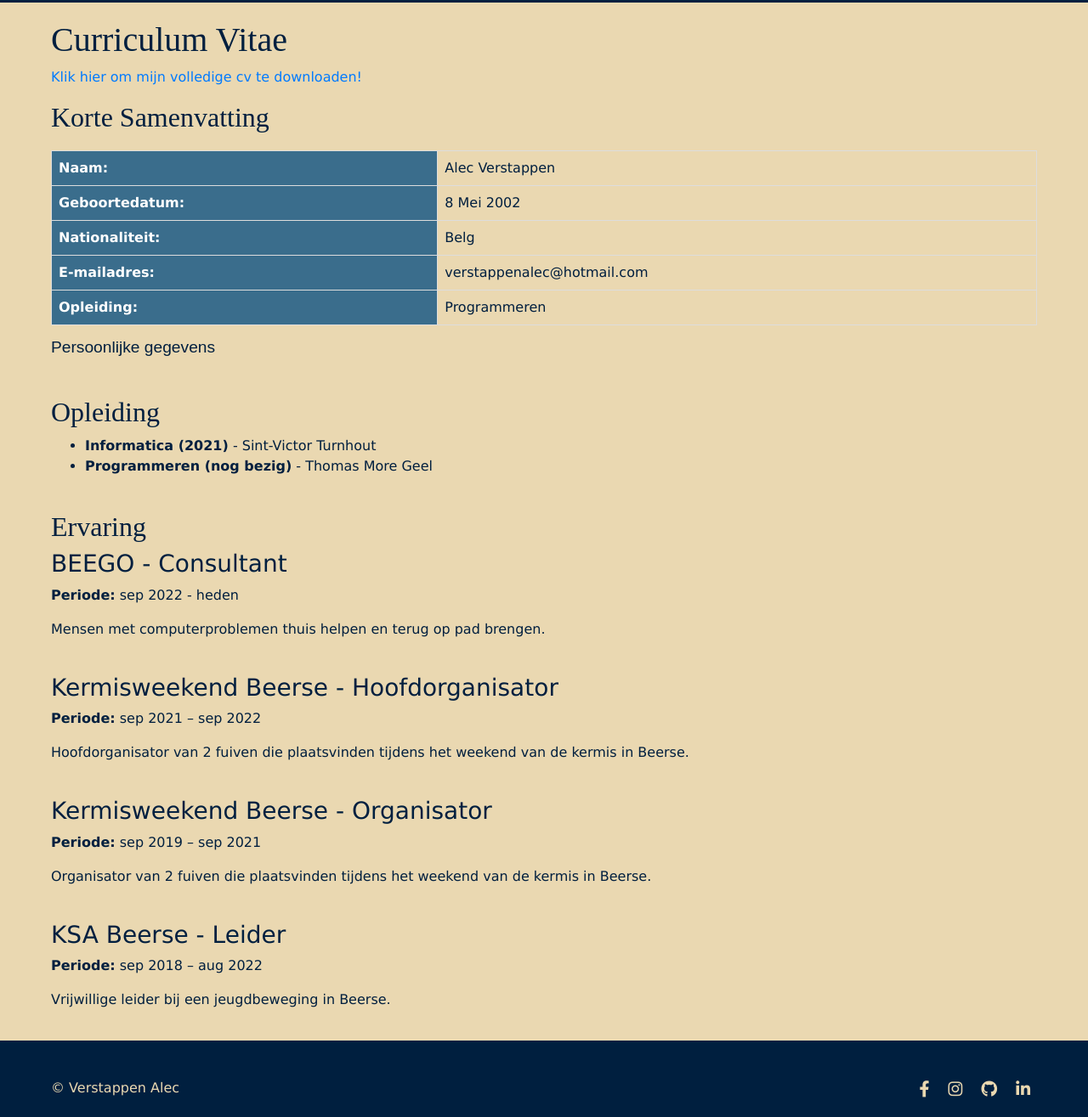
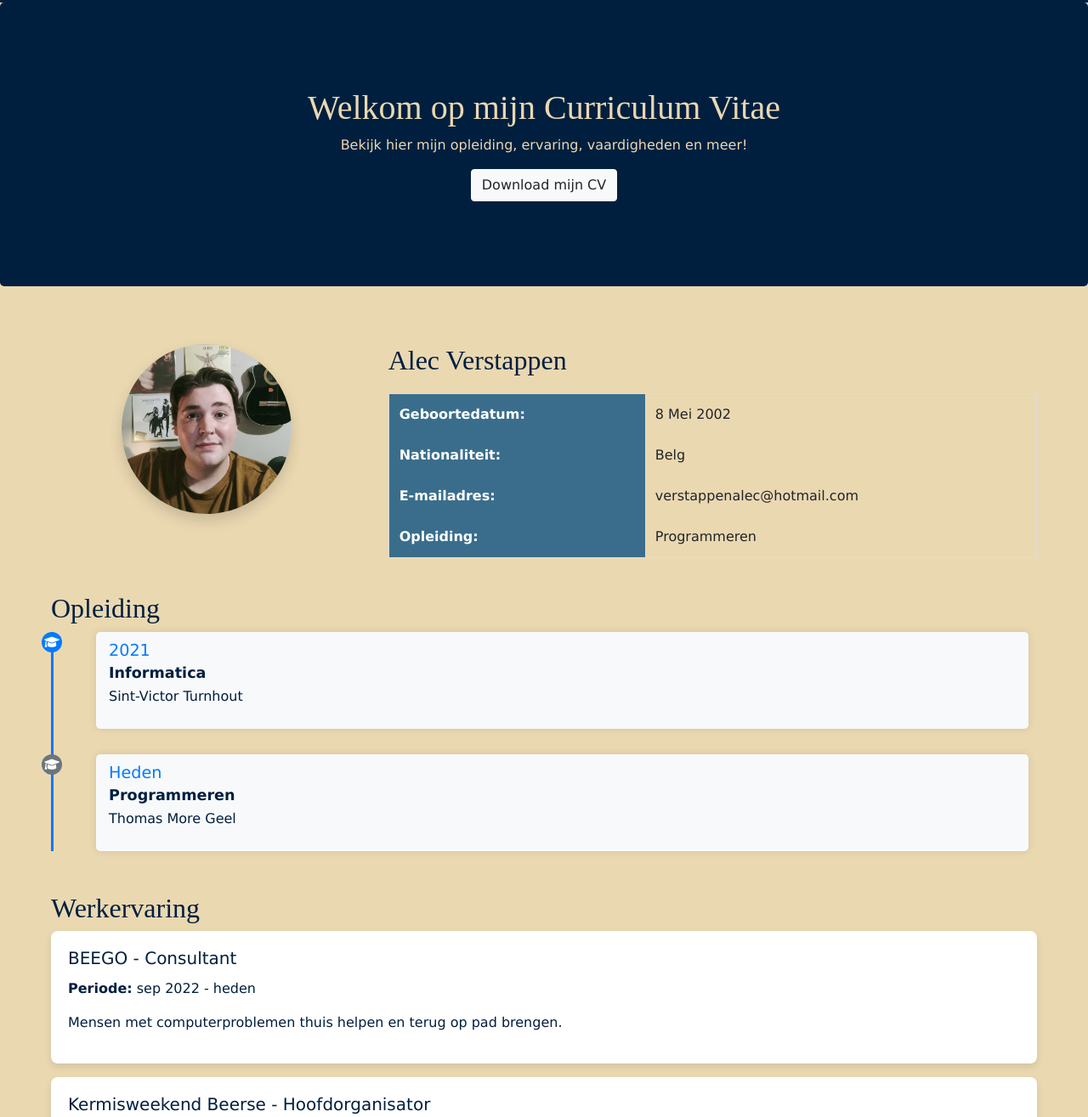
Before and after one commit to AlecVerstappen/PortfolioWebsites, a plain HTML site: page html/cv.html in a window 1280 px wide. Shown: the part 53-1368 px from the top of the page at 85% size. Drawn offline with nearby package versions, Linux system fonts and the light colour scheme; a web font is replaced by a local one.

Commit message:
cv aangepast

```diff
--- a/css/styles.css
+++ b/css/styles.css
@@ -228,7 +228,7 @@ caption {
 
 .jumbotron {
     color: var(--beige)!important;
-    background-color: var(--dark-blue);
+    background-color: var(--dark-blue) !important;
     text-align: center;
     padding: 100px 15px;
 }
@@ -255,3 +255,49 @@ caption {
     object-fit: cover;
     height: 200px;
 }
+
+
+.timeline {
+    position: relative;
+    margin-top: 0px;
+    padding: 0 10px;
+    border-left: 3px solid #007bff;
+}
+
+.timeline-item {
+    position: relative;
+    margin-bottom: 30px;
+    padding-left: 40px;
+}
+
+.timeline-item .timeline-icon {
+    position: absolute;
+    top: 0;
+    left: -24px;
+    width: 24px;
+    height: 24px;
+    border-radius: 50%;
+    display: flex;
+    align-items: center;
+    justify-content: center;
+    font-size: 14px;
+}
+
+.timeline-item .timeline-content {
+    padding: 10px 15px;
+    border-radius: 5px;
+    background-color: #f8f9fa;
+    box-shadow: 0 0 10px rgba(0, 0, 0, 0.1);
+}
+
+.timeline-item h4 {
+    margin-bottom: 5px;
+    font-size: 1.2em;
+    color: #007bff;
+}
+
+.timeline-item h5 {
+    margin-bottom: 5px;
+    font-size: 1.1em;
+    font-weight: bold;
+}
--- a/html/cv.html
+++ b/html/cv.html
@@ -6,11 +6,7 @@
     <title>Curriculum Vitae</title>
 
     <link rel="stylesheet" href="https://maxcdn.bootstrapcdn.com/bootstrap/4.5.2/css/bootstrap.min.css">
-    <script src="https://code.jquery.com/jquery-3.5.1.slim.min.js"></script>
-    <script src="https://cdn.jsdelivr.net/npm/bootstrap@4.5.2/dist/js/bootstrap.bundle.min.js"></script>
-
     <link rel="stylesheet" href="https://cdnjs.cloudflare.com/ajax/libs/font-awesome/6.0.0-beta3/css/all.min.css">
-
     <link rel="stylesheet" href="../css/styles.css">
 
     <!-- Favicons -->
@@ -25,6 +21,7 @@
 
 <body>
 
+    <!-- Navigatie -->
     <nav class="navbar navbar-expand-lg navbar-dark bg-dark">
         <a class="navbar-brand" href="index.html">Alec Verstappen</a>
         <button class="navbar-toggler" type="button" data-toggle="collapse" data-target="#navbarNav" aria-controls="navbarNav" aria-expanded="false" aria-label="Toggle navigation">
@@ -32,108 +29,144 @@
         </button>
         <div class="collapse navbar-collapse" id="navbarNav">
             <ul class="navbar-nav ml-auto">
-                <li class="nav-item">
-                    <a class="nav-link" href="index.html">Home</a>
-                </li>
-                <li class="nav-item">
-                    <a class="nav-link" href="cv.html">CV</a>
-                </li>
-                <li class="nav-item">
-                    <a class="nav-link" href="ervaring.html">Ervaring</a>
-                </li>
-                <li class="nav-item">
-                    <a class="nav-link" href="hobby.html">Hobby's en Intresses</a>
-                </li>
-                <li class="nav-item">
-                    <a class="nav-link" href="contact.html">Contact</a>
-                </li>
+                <li class="nav-item"><a class="nav-link" href="index.html">Home</a></li>
+                <li class="nav-item"><a class="nav-link" href="cv.html">CV</a></li>
+                <li class="nav-item"><a class="nav-link" href="ervaring.html">Ervaring</a></li>
+                <li class="nav-item"><a class="nav-link" href="hobby.html">Hobby's en Intresses</a></li>
+                <li class="nav-item"><a class="nav-link" href="contact.html">Contact</a></li>
             </ul>
         </div>
     </nav>
 
-    <div class="container">
-        <h1>Curriculum Vitae</h1>
-        <p> <a href="../assets/CV Alec Verstappen.pdf">Klik hier om mijn volledige cv te downloaden!</a></p>
+    <!-- Jumbotron/Introductie -->
+    <div class="jumbotron text-center bg-info text-white">
+        <h1>Welkom op mijn Curriculum Vitae</h1>
+        <p>Bekijk hier mijn opleiding, ervaring, vaardigheden en meer!</p>
+        <a href="../assets/CV Alec Verstappen.pdf" class="btn btn-light">Download mijn CV</a>
+    </div>
 
-        <section id="persoonlijke-gegevens">
-            <h2>Korte Samenvatting</h2>
-            <table>
-                <caption>Persoonlijke gegevens</caption>
+    <div class="container my-5">
+
+        <!-- Persoonlijke Informatie en Foto -->
+        <div class="row mb-4">
+            <div class="col-md-4 text-center">
+                <img src="../img/AlecVerstappen.jpg" alt="Alec Verstappen" class="img-fluid rounded-circle shadow" style="max-width: 200px;">
+            </div>
+            <div class="col-md-8">
+                <h2>Alec Verstappen</h2>
+                <table class="table table-borderless">
                     <tbody>
-                    <tr>
-                        <th>Naam:</th>
-                        <td>Alec Verstappen</td>
-                    </tr>
-                    <tr>
-                        <th>Geboortedatum:</th>
-                        <td>8 Mei 2002</td>
-                    </tr>
-                    <tr>
-                        <th>Nationaliteit:</th>
-                        <td>Belg</td>
-                    </tr>
-                    <tr>
-                        <th>E-mailadres:</th>
-                        <td>verstappenalec@hotmail.com</td>
-                    </tr>
-                    <tr>
-                        <th>Opleiding:</th>
-                        <td>Programmeren</td>
-                    </tr>
-
+                        <tr><th>Geboortedatum:</th><td>8 Mei 2002</td></tr>
+                        <tr><th>Nationaliteit:</th><td>Belg</td></tr>
+                        <tr><th>E-mailadres:</th><td>verstappenalec@hotmail.com</td></tr>
+                        <tr><th>Opleiding:</th><td>Programmeren</td></tr>
                     </tbody>
                 </table>
+            </div>
+        </div>
+
+        <!-- Opleiding Sectie -->
+        <section id="opleiding" class="mb-5">
+            <h2>Opleiding</h2>
+            <div class="timeline">
+                <!-- Eerste item in de tijdlijn -->
+                <div class="timeline-item">
+                    <div class="timeline-icon bg-primary text-white">
+                        <i class="fas fa-graduation-cap"></i>
+                    </div>
+                    <div class="timeline-content">
+                        <h4>2021</h4>
+                        <h5>Informatica</h5>
+                        <p>Sint-Victor Turnhout</p>
+                    </div>
+                </div>
+
+                <!-- Tweede item in de tijdlijn -->
+                <div class="timeline-item">
+                    <div class="timeline-icon bg-secondary text-white">
+                        <i class="fas fa-graduation-cap"></i>
+                    </div>
+                    <div class="timeline-content">
+                        <h4>Heden</h4>
+                        <h5>Programmeren</h5>
+                        <p>Thomas More Geel</p>
+                    </div>
+                </div>
+            </div>
         </section>
 
-        <!-- Opleiding sectie -->
-        <section id="opleiding">
-            <h2>Opleiding</h2>
-            <ul>
-                <li><strong>Informatica (2021)</strong> - Sint-Victor Turnhout</li>
-                <li><strong>Programmeren (nog bezig)</strong> - Thomas More Geel</li>
+
+        <!-- Werkervaring Sectie -->
+        <section id="ervaring" class="mb-4">
+            <h2>Werkervaring</h2>
+            <div class="card mb-3">
+                <div class="card-body">
+                    <h5 class="card-title">BEEGO - Consultant</h5>
+                    <p class="card-text"><strong>Periode:</strong> sep 2022 - heden</p>
+                    <p>Mensen met computerproblemen thuis helpen en terug op pad brengen.</p>
+                </div>
+            </div>
+            <div class="card mb-3">
+                <div class="card-body">
+                    <h5 class="card-title">Kermisweekend Beerse - Hoofdorganisator</h5>
+                    <p class="card-text"><strong>Periode:</strong> sep 2021 – sep 2022</p>
+                    <p>Hoofdorganisator van 2 fuiven tijdens het kermisweekend in Beerse.</p>
+                </div>
+            </div>
+            <!-- Voeg meer werkervaring toe indien gewenst -->
+        </section>
+
+        <!-- Talenkennis Sectie -->
+        <section id="talen" class="mb-4">
+            <h2>Talenkennis</h2>
+            <ul class="list-group">
+                <li class="list-group-item">Nederlands - Moedertaal</li>
+                <li class="list-group-item">Engels - Gevorderd</li>
+                <li class="list-group-item">Frans - Basis</li>
             </ul>
         </section>
 
-        <br>
-
-        <section id="Evaring">
-
-            <h2>Ervaring</h2>
-
-            <div class="work-experience">
-                <h3>BEEGO - Consultant</h3>
-                <p><strong>Periode:</strong> sep 2022 - heden</p>
-                <p>Mensen met computerproblemen thuis helpen en terug op pad brengen.</p>
+        <!-- Skills Carousel Sectie -->
+        <section id="skills" class="mb-4">
+            <h2>Vaardigheden</h2>
+            <div id="skillsCarousel" class="carousel slide" data-ride="carousel">
+                <div class="carousel-inner">
+                    <div class="carousel-item active">
+                        <div class="d-flex justify-content-around">
+                            <img src="../img/skills/html.png" class="img-fluid" alt="HTML" style="max-height: 100px;">
+                            <img src="../img/skills/css.png" class="img-fluid" alt="CSS" style="max-height: 100px;">
+                            <img src="../img/skills/sql.png" class="img-fluid" alt="SQL" style="max-height: 100px;">
                         </div>
-
-            <br>
-
-            <div class="work-experience">
-                <h3>Kermisweekend Beerse - Hoofdorganisator</h3>
-                <p><strong>Periode:</strong> sep 2021 – sep 2022</p>
-                <p>Hoofdorganisator van 2 fuiven die plaatsvinden tijdens het weekend van de kermis in Beerse.</p>
                     </div>
-
-            <br>
-
-            <div class="work-experience">
-                <h3>Kermisweekend Beerse - Organisator</h3>
-                <p><strong>Periode:</strong> sep 2019 – sep 2021</p>
-                <p>Organisator van 2 fuiven die plaatsvinden tijdens het weekend van de kermis in Beerse.</p>
+                    <div class="carousel-item">
+                        <div class="d-flex justify-content-around">
+                            <img src="../img/skills/bootstrap.png" class="img-fluid" alt="Bootstrap" style="max-height: 100px;">
+                            <img src="../img/skills/csharp.png" class="img-fluid" alt="C#" style="max-height: 100px;">
+                            <img src="../img/skills/javascript.png" class="img-fluid" alt="JavaScript" style="max-height: 100px;">
                         </div>
-
-            <br>
-
-            <div class="work-experience">
-                <h3>KSA Beerse - Leider</h3>
-                <p><strong>Periode:</strong> sep 2018 – aug 2022</p>
-                <p>Vrijwillige leider bij een jeugdbeweging in Beerse.</p>
                     </div>
-
+                    <div class="carousel-item">
+                        <div class="d-flex justify-content-around">
+                            <img src="../img/skills/php.png" class="img-fluid" alt="Bootstrap" style="max-height: 100px;">
+                            <img src="../img/skills/python.png" class="img-fluid" alt="C#" style="max-height: 100px;">
+                            <img src="../img/skills/javascript.png" class="img-fluid" alt="JavaScript" style="max-height: 100px;">
+                        </div>
+                    </div>
+                </div>
+                <a class="carousel-control-prev" href="#skillsCarousel" role="button" data-slide="prev">
+                    <span class="carousel-control-prev-icon" aria-hidden="true"></span>
+                    <span class="sr-only">Vorige</span>
+                </a>
+                <a class="carousel-control-next" href="#skillsCarousel" role="button" data-slide="next">
+                    <span class="carousel-control-next-icon" aria-hidden="true"></span>
+                    <span class="sr-only">Volgende</span>
+                </a>
+            </div>
         </section>
 
     </div>
 
+    <!-- Footer -->
     <footer class="footer bg-dark text-light py-4">
         <div class="container">
             <div class="row">
@@ -141,21 +174,16 @@
                     <p>&copy; Verstappen Alec</p>
                 </div>
                 <div class="col-md-6 text-center text-md-right">
-                    <a href="https://www.facebook.com/alec.verstappen/" class="text-light mx-2" target="_blank" aria-label="Facebook">
-                        <i class="fab fa-facebook-f"></i>
-                    </a>
-                    <a href="https://www.instagram.com/verstappenalec/" class="text-light mx-2" target="_blank" aria-label="Instagram">
-                        <i class="fab fa-instagram"></i>
-                    </a>
-                    <a href="https://github.com/AlecVerstappen" class="text-light mx-2" target="_blank" aria-label="GitHub">
-                        <i class="fab fa-github"></i>
-                    </a>
-                    <a href="https://www.linkedin.com/in/alec-verstappen/" class="text-light mx-2" target="_blank" aria-label="LinkedIn">
-                        <i class="fab fa-linkedin-in"></i>
-                    </a>
+                    <a href="https://www.facebook.com/alec.verstappen/" class="text-light mx-2" target="_blank" aria-label="Facebook"><i class="fab fa-facebook-f"></i></a>
+                    <a href="https://www.instagram.com/verstappenalec/" class="text-light mx-2" target="_blank" aria-label="Instagram"><i class="fab fa-instagram"></i></a>
+                    <a href="https://github.com/AlecVerstappen" class="text-light mx-2" target="_blank" aria-label="GitHub"><i class="fab fa-github"></i></a>
+                    <a href="https://www.linkedin.com/in/alec-verstappen/" class="text-light mx-2" target="_blank" aria-label="LinkedIn"><i class="fab fa-linkedin-in"></i></a>
                 </div>
             </div>
         </div>
     </footer>
+
+    <script src="https://code.jquery.com/jquery-3.5.1.slim.min.js"></script>
+    <script src="https://cdn.jsdelivr.net/npm/bootstrap@4.5.2/dist/js/bootstrap.bundle.min.js"></script>
 </body>
 </html>
```
Also changed, not shown: img/skills/bootstrap.png (added), img/skills/csharp.png (added), img/skills/css.png (added), img/skills/html.png (added), img/skills/java.png (added), img/skills/javascript.png (added), img/skills/php.png (added), img/skills/python.png (added), img/skills/sql.png (added). Lines whose indentation alone changed are shown as unchanged.
